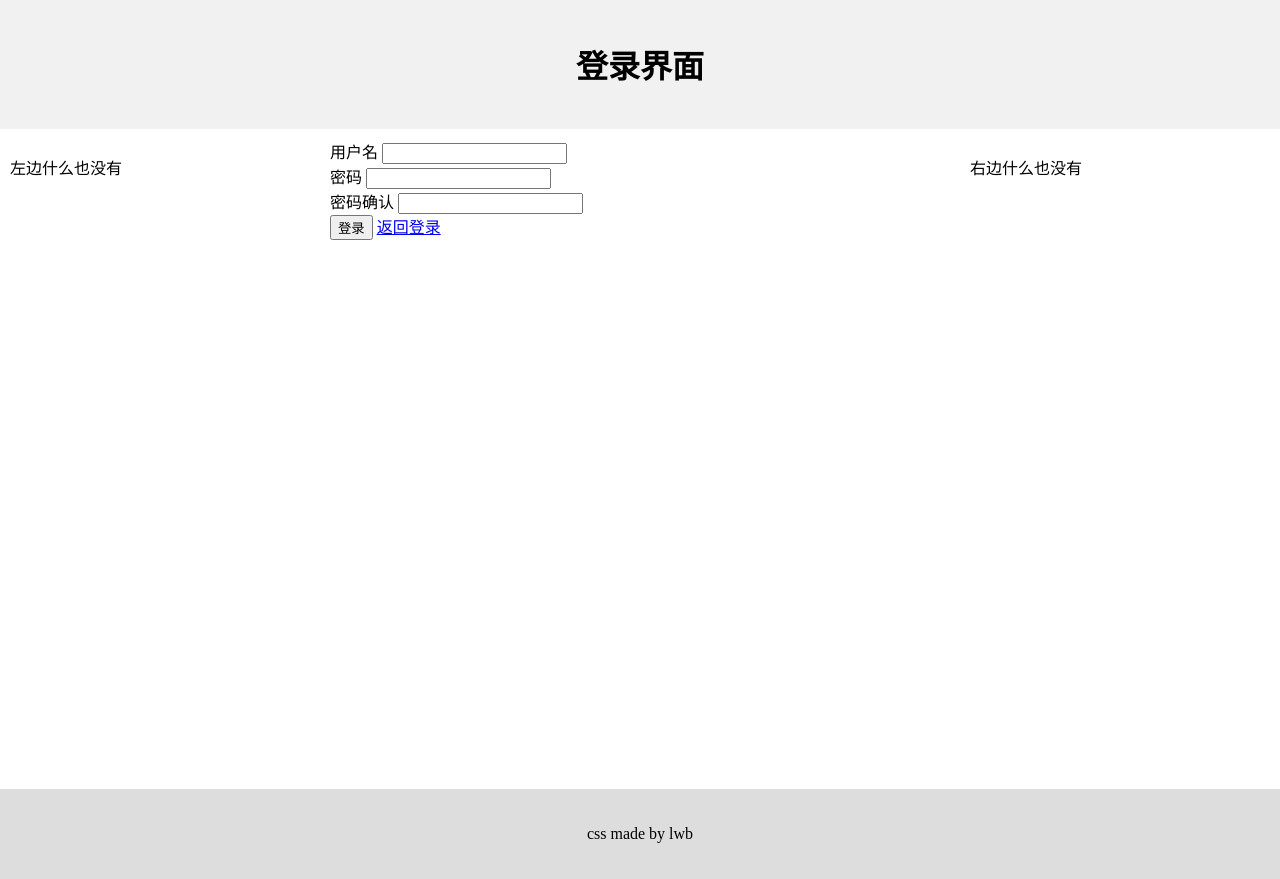
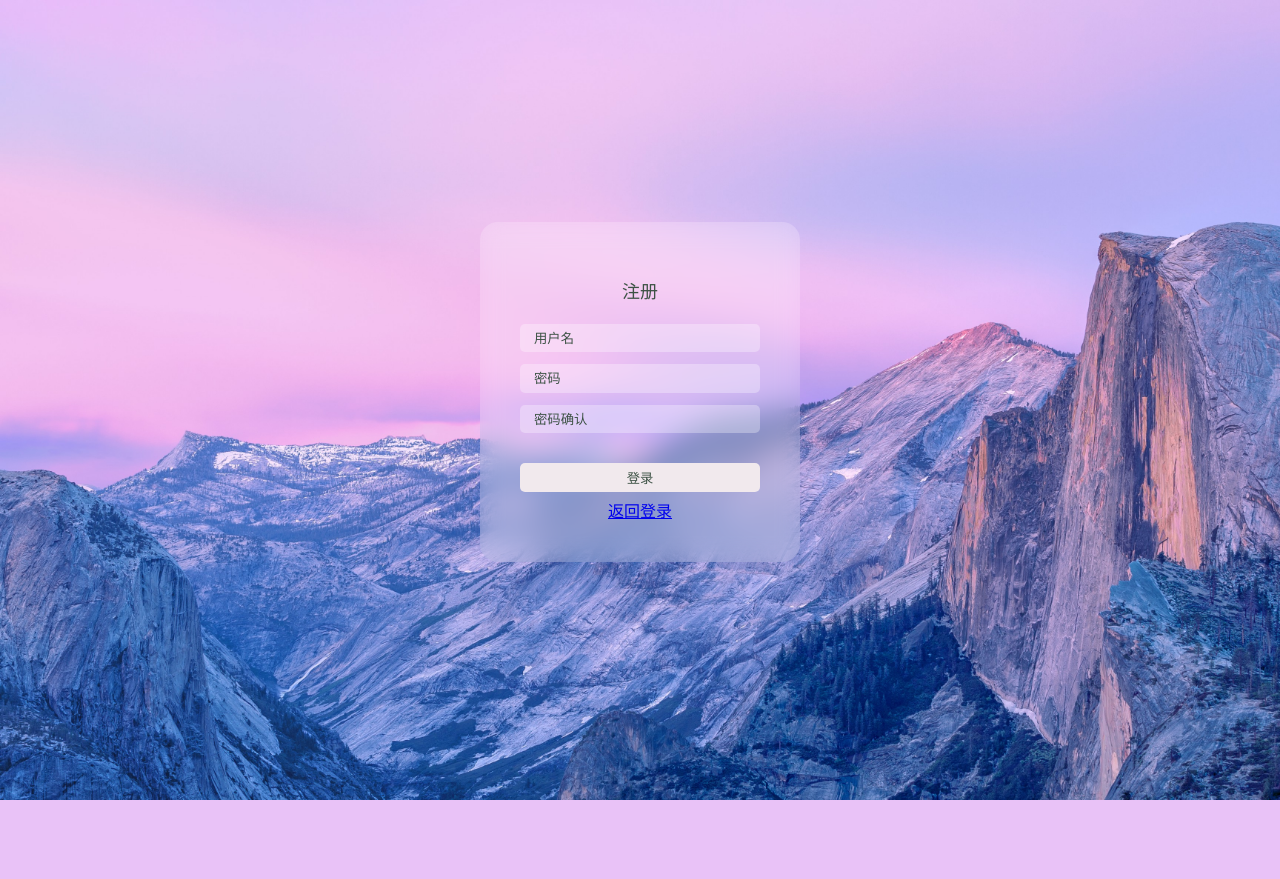
Before and after one commit to liwenbin3000/html-php, a PHP site: page /signup.html in a window 1280 px wide. After the commit the page ends 800 px from the top, so only its background shows below. Run offline with PHP 8.4, Linux system fonts and the light colour scheme.

Commit message:
update css style alpha1

```diff
--- a/mystyle.css
+++ b/mystyle.css
@@ -1,43 +1,105 @@
-* {
-    box-sizing: border-box;
-}
-body{
-    margin:0;
+body {
+    margin: 0;
+    font-family: "PingFang SC", "Microsoft YaHei", sans-serif;
 }
 
-.header {
-    background-color: #f1f1f1;
-    padding: 20px;
-    text-align: center;
-}
-/* 创建三个不相等的列 */
-.column {
-    float: left;
-    padding: 10px;
-    height:80%;
+.container {
+    width: 100vw;
+    height: 100vh;
+    display: flex;
+    align-items: center;
+    justify-content: center;
+    background: url("background1.jpg") fixed no-repeat;
+    background-size: cover;
 }
 
-/* 左右两侧宽度 */
-.column.side {
-    width: 25%;
+.login-form {
+    width: 240px;
+    height: 260px;
+    display: flex;
+    flex-direction: column;
+    padding: 40px;
+    text-align: center;
+    position: relative;
+    z-index: 100;
+    background: inherit;
+    border-radius: 18px;
+    overflow: hidden;
 }
 
-/* 中间区域宽度 */
-.column.middle {
-    width: 50%;
+.login-form:before {
+    content: "";
+    width: calc(100% + 20px);
+    height: calc(100% + 20px);
+    background: inherit;
+    box-shadow: inset 0 0 0 200px rgba(255, 255, 255, 0.25);
+    position: absolute;
+    top: -10px;
+    left: -10px;
+    z-index: -1;
+    filter: blur(15px);
+    overflow: hidden;
 }
-
-/* 列后面清除浮动 */
-.row:after {
-    content: "";
-    display: table;
-    clear: both;
+.login-form h2{
+    font-size:18px;
+    font-weight:400;
+    color:#3d5245;
 }
-
-
-.footer {
-    padding: 20px;
-    text-align: center;
-    background: #ddd;
-    margin-top: 20px;
+.login-form input,
+.login-form button{
+    margin:6px 0;
+    height:36px;
+    border:none;
+    background-color:rgba(255,255,255,0.3);
+    padding:0 14px;
+    color:#3d5245;
+    border-radius: 5px;
 }
+.login-form input::placeholder{
+    color:#3d5245;
+}
+.login-form button{
+    margin-top:24px;
+    background-color:rgba(241,233,237);
+    color:#3d5245;
+    position:relative;
+    overflow:hidden;
+    curser:pointer;
+    transition:0.4s;
+}
+.login-form button:hover{
+    background-color: rgba(179,255,210,0.6);
+}
+.login-form button::before,
+.login-form button::after{
+    content:"";
+    display:block;
+    width:80px;
+    height:100%;
+    bakcground:rgba(179,255,210,0.5);
+    opacity:0.5;
+    position:absolute;
+    left:0;
+    top:0;
+    transform:skewX(-15deg);
+    filter:blur(30px);
+    overflow:hidden;
+    transform: translateX(-100px);
+}
+.login-form button::after{
+    width:40px;
+    background-color: rgba(79,255,210,0.3);
+    left:60px;
+    filter:blur(5px);
+    opacity:0;
+}
+.login-form button:hover::before{
+    transition:1s;
+    transform:translateX(320px);
+    opacity:0.7;
+}
+.login-form button:hover::after{
+    transition:1s;
+    transform:translateX(320px);
+    opacity:1;
+}
--- a/signup.html
+++ b/signup.html
@@ -5,39 +5,18 @@
     <link rel="stylesheet" type="text/css" href="mystyle.css">
 </head>
 <body>
-<div class="header">
-    <h1>登录界面</h1>
-</div>
-<div class="row">
-<div class="column side">
-    <p>左边什么也没有</p>
-</div>
-<div Class="column middle">
-    <form action="" method="post" id="form">
-        <div>
-            <label for="name">用户名</label>
-            <input type="text" id="name" name="name"/>
-        </div>
-        <div>
-            <label for="password">密码</label>
-            <input type="password" id="password" name="password"/>
-        </div>
-        <div>
-            <label for="password_confirm">密码确认</label>
-            <input type="password" id="password_confirm"/>
-        </div>
-        <div>
-            <input type="submit" id="submit" value="登录"/>
-            <a href="login.html">返回登录</a>
-        </div>
+
+<div class="container">
+    <form action="" method="post" class="login-form">
+        <h2>注册</h2>
+        <input type="text" name="username" placeholder="用户名">
+        <input type="password" name="password" placeholder="密码"/>
+        <input type="password" name="password-confirm" placeholder="密码确认"/>
+        <button type="submit">登录</button>
+        <a href="login.html">返回登录</a>
     </form>
 </div>
-<div class="column side">
-    <p>右边什么也没有</p>
-</div>
-</div>
-<div class="footer">
-    <p>css made by lwb</p>
-</div>
+
+
 </body>
 </html>
```
Also changed, not shown: login.html (+6 -27 lines), background1.jpg (added).
